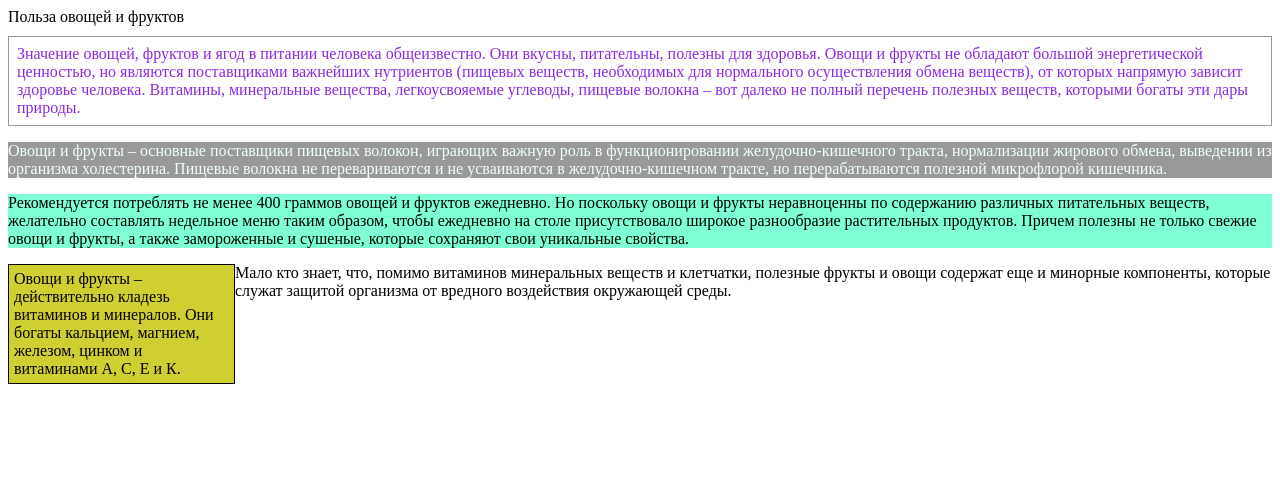
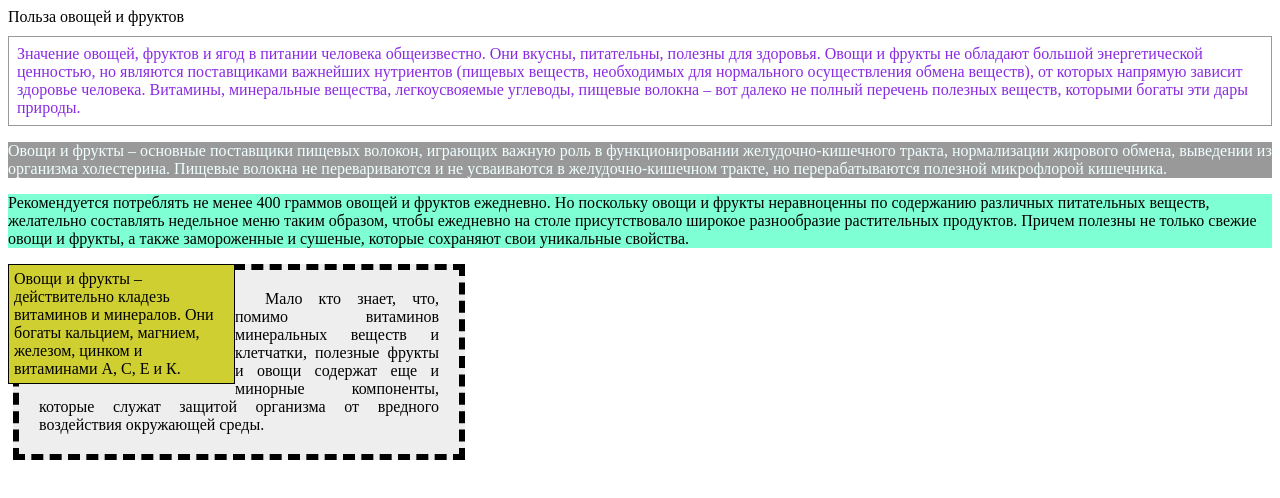
Before and after one commit to IglFox/Web-technology, a plain HTML site: page Lab2/index.html in a window 1280 px wide. Drawn offline with Linux system fonts and the light colour scheme.

Commit message:
style: added css style with .css file

```diff
--- a/Lab2/index.html
+++ b/Lab2/index.html
@@ -18,6 +18,7 @@
         background-color: aquamarine; color: black;
         }
     </style>
+    <link rel="stylesheet" type="text/css" href="style.css">
 </head>
 <body>
     Польза овощей и фруктов
@@ -35,7 +36,8 @@
     <div>
         Овощи и фрукты – действительно кладезь витаминов и минералов. Они богаты кальцием, магнием, железом, цинком и витаминами А, С, Е и К.
     </div>
-    <p>
+
+    <p class="paragr">
         Мало кто знает, что, помимо витаминов минеральных веществ и клетчатки, полезные фрукты и овощи содержат еще и минорные компоненты, которые служат защитой организма от вредного воздействия окружающей среды.
     </p>
 </body>
--- /dev/null
+++ b/Lab2/style.css
@@ -0,0 +1,12 @@
+.paragr {
+    margin:5px;
+    padding:20px;
+    background-color:#eee;
+    border-style:dashed;
+    border-width:6px;
+    text-align:justify;
+    text-indent:30px;
+    top: 40px;
+    left: 210px;
+    width: 400px;
+}
```
